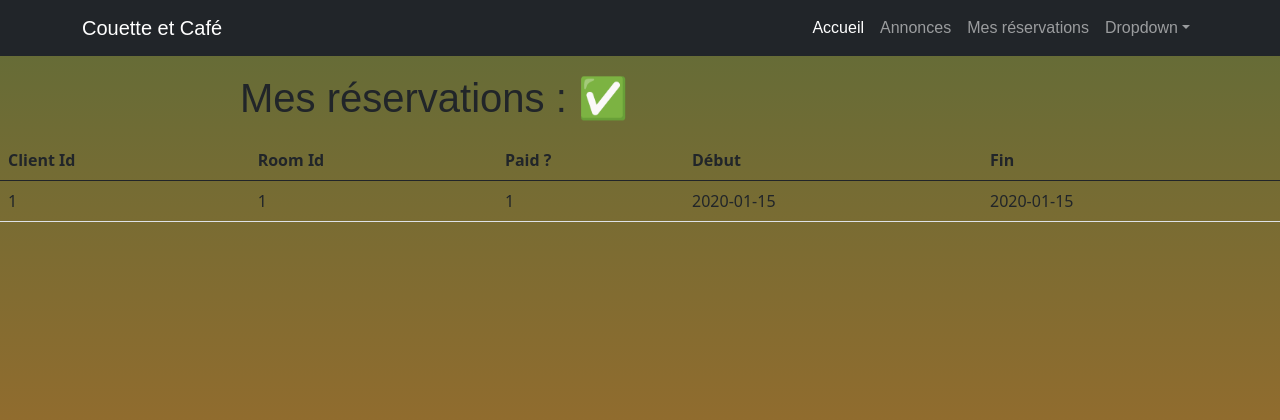
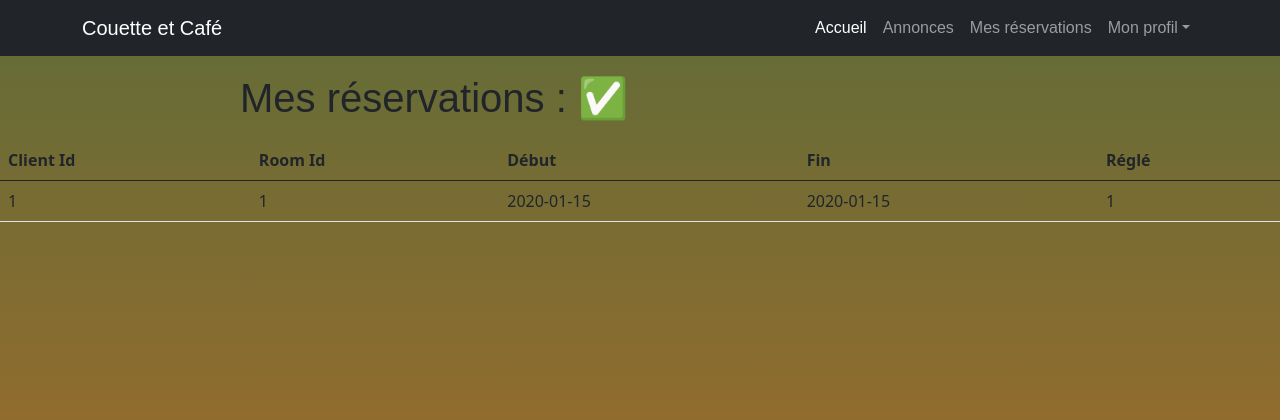
Before and after one commit to Ohm-T/proj-agvoy, a Symfony app: template agvoy-app/templates/mes_reservations/index.html.twig in a window 1280 px wide. Shown: the top 420 px of the page. Run offline with Twig, Linux system fonts and the light colour scheme; the template is opened without the code that fills it: most values are stand-ins (such as "Sample title", 1, 10 or a date in 2020); some libraries are stand-ins or nearby versions.

Commit message:
Réparation du dropdown

```diff
--- a/agvoy-app/templates/mes_reservations/index.html.twig
+++ b/agvoy-app/templates/mes_reservations/index.html.twig
@@ -17,9 +17,9 @@
         <tr>
             <th>Client Id</th>
             <th>Room Id</th>
-            <th>Paid ?</th>
             <th>Début</th>
             <th>Fin</th>
+            <th>Réglé</th>
         </tr>
     </thead>
     <tbody>
@@ -27,9 +27,9 @@
   	<tr>
   	<td>{{ reservation.client.id }}</td>
   	<td>{{ reservation.room.id }}</td>
-        <td>{{ reservation.paid }}</td>
   	<td>{{ reservation.datedeb ? reservation.datedeb|date('Y-m-d') : '' }}</td>
   	<td>{{ reservation.datefin ? reservation.datefin|date('Y-m-d') : '' }}</td>
+  	<td>{{ reservation.paid }}</td>
   	</tr>
   	{% endfor %} {# reservations #}
     </tbody>
--- a/agvoy-app/templates/navbar.html.twig
+++ b/agvoy-app/templates/navbar.html.twig
@@ -16,11 +16,11 @@
                         <li class="nav-item"><a class="nav-link" href="/room">Annonces</a></li>
                         <li class="nav-item"><a class="nav-link" href="/mes/reservations">Mes réservations</a></li>
                         <li class="nav-item dropdown">
-			    <a class="nav-link dropdown-toggle" href="#" id="dropdown03" data-bs-toggle="dropdown" aria-expanded="false">Dropdown</a>
+			    <a class="nav-link dropdown-toggle" href="#" id="dropdown03" data-bs-toggle="dropdown" aria-expanded="false">Mon profil</a>
 			    <ul class="dropdown-menu" aria-labelledby="dropdown03">
-			      <li><a class="dropdown-item" href="#">Action</a></li>
-			      <li><a class="dropdown-item" href="#">Another action</a></li>
-			      <li><a class="dropdown-item" href="#">Something else here</a></li>
+			      <li><a class="dropdown-item" href="#">Mes chambres</a></li>
+			      <li><a class="dropdown-item" href="#">Informations personnelles</a></li>
+			      <li><a class="dropdown-item" href="#">Déconnexion</a></li>
 			    </ul>
 			  </li>
                     </ul>
```
